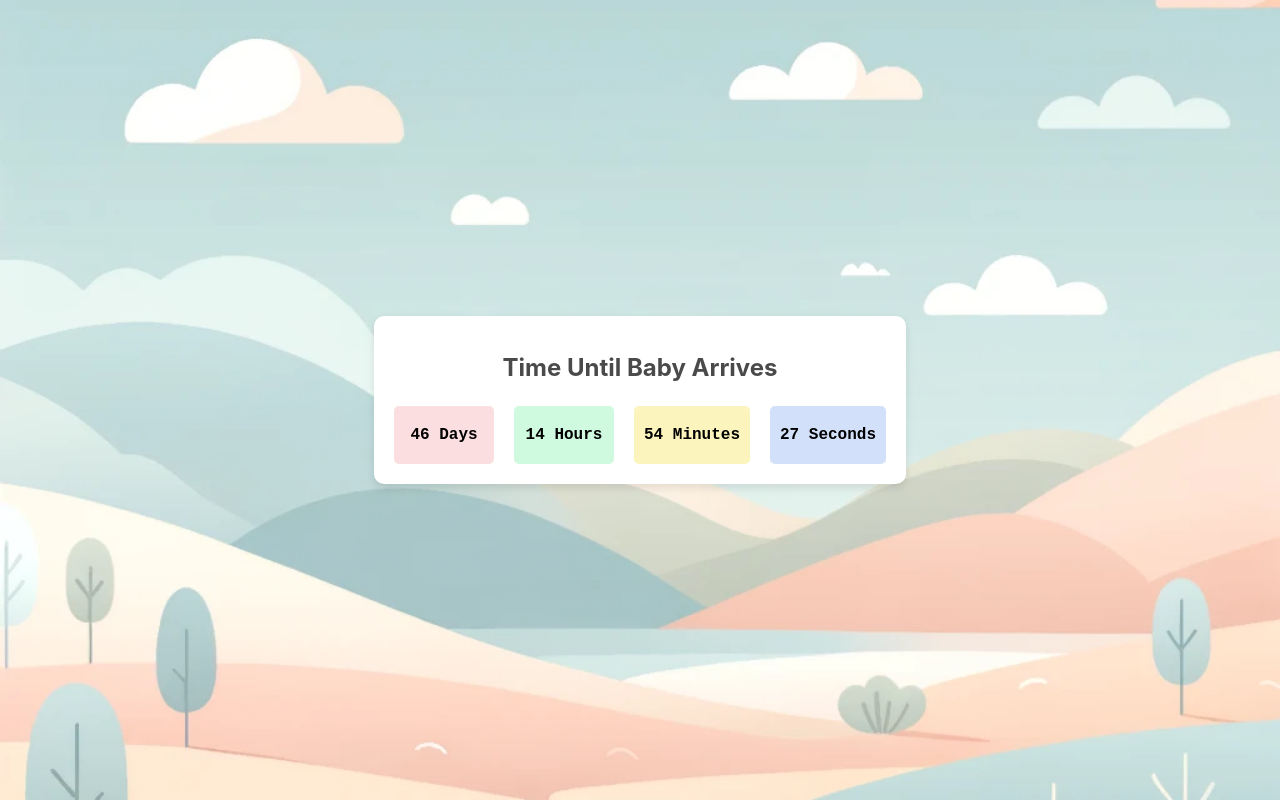
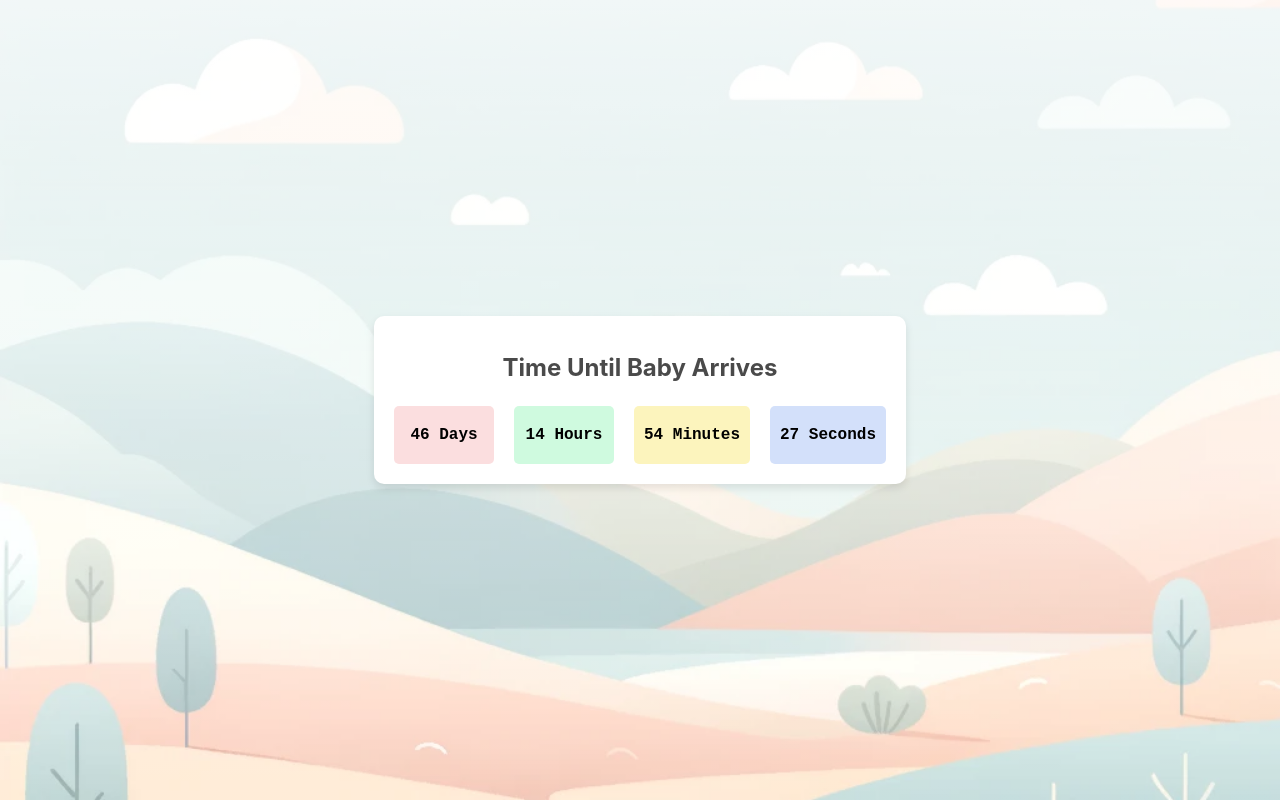
Before and after one commit to matty271828/babybrookes, a React (Create React App) app in the folder baby-countdown/: page / in a window 1280 px wide. Built offline with nearby package versions, Linux system fonts and the light colour scheme.

Commit message:
Add linear gradient to background image

```diff
--- a/baby-countdown/src/App.css
+++ b/baby-countdown/src/App.css
@@ -37,6 +37,20 @@
   }
 }
 
+body::before {
+  content: '';
+  position: absolute;
+  top: 0;
+  left: 0;
+  width: 100%;
+  height: 100%;
+  background: linear-gradient(rgba(255, 255, 255, 0.8), rgba(255, 255, 255, 0.1)), url('../public/babybackground.png');
+  background-size: cover;
+  background-position: center;
+  background-repeat: no-repeat;
+  z-index: -1;
+}
+
 body, html {
   margin: 0;
   padding: 0;
@@ -44,7 +58,6 @@ body, html {
   height: 100%;
   overflow: hidden;
   position: relative;
-  z-index: -1; /* Usually, you wouldn't set a negative z-index on the body */
 }
 
 body {
```
